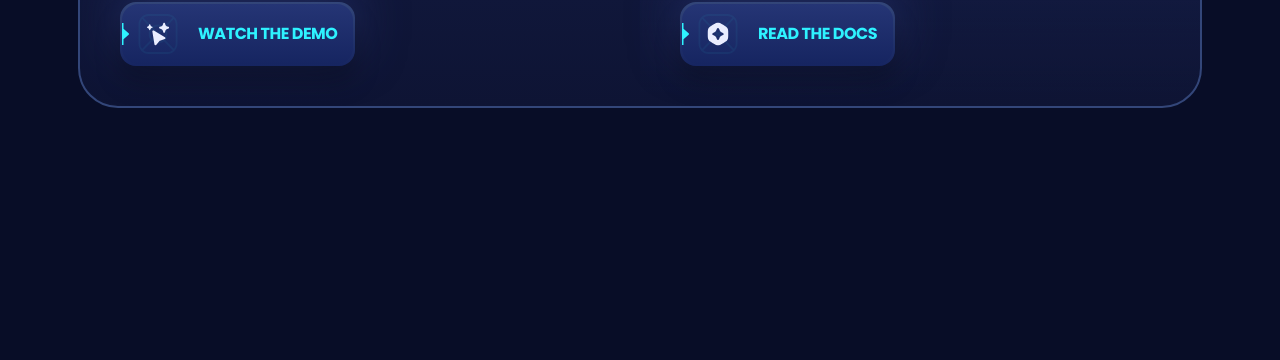
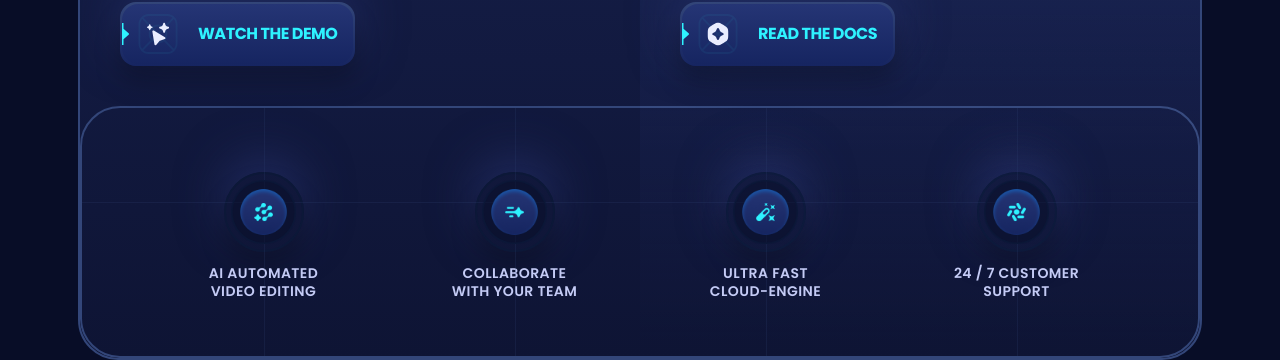
Before and after one commit to rank1git/david-portfolio, a React (Vite) app in the folder saas-landing-page/: page / in a window 1280 px wide. Shown: the part 1444-1804 px from the top of the page. Before the commit the page ends 1552 px from the top, so only its background shows below. Built offline with nearby package versions, Linux system fonts and the light colour scheme.

Commit message:
Features section and Header scroll animation

```diff
--- a/saas-landing-page/src/sections/Features.jsx
+++ b/saas-landing-page/src/sections/Features.jsx
@@ -1,6 +1,6 @@
 import React from "react";
 import { Element } from "react-scroll";
-import { features } from "../constants/Index.jsx";
+import { features, details } from "../constants/Index.jsx";
 import Button from "../components/Button";
 
 const Features = () => {
@@ -32,6 +32,24 @@
 								<Button icon={button.icon}>{button.title}</Button>
 							</div>
 						))}
+						<ul className='relative flex justify-around flex-grow px-[5%] border-2 border-s3 rounded-7xl max-md:hidden'>
+							<div className='absolute bg-s3/20 top-[38%] left-0 right-0 w-full h-[1px] z-10' />
+							{details.map(({ id, icon, title }) => (
+								<li key={id} className='relative pt-16 px-4 pb-14'>
+									<div className='absolute top-0 bottom-0 left-1/2 bg-s3/20 w-[1px] h-full z-10' />
+									<div className='flex items-center justify-center mx-auto mb-3 border-2 border-s2 rounded-full hover:border-s4 transition-all duraton-500 shadow-500 size-20'>
+										<img
+											src={icon}
+											alt={title}
+											className='size-17/20 object-contain z-20'
+										/>
+									</div>
+									<h3 className='relative z-2 max-w-36 mx-auto my-0 base-small text-center uppercase'>
+										{title}
+									</h3>
+								</li>
+							))}
+						</ul>
 					</div>
 				</div>
 			</Element>
--- a/saas-landing-page/src/sections/Header.jsx
+++ b/saas-landing-page/src/sections/Header.jsx
@@ -1,5 +1,5 @@
 import { Link as LinkScroll } from "react-scroll";
-import { useState } from "react";
+import { useEffect, useState } from "react";
 import clsx from "clsx";
 
 const NavLink = ({ title }) => (
@@ -10,9 +10,27 @@
 
 const Header = () => {
 	const [isOpen, setIsOpen] = useState(false);
+	const [hasScrolled, setHasScrolled] = useState(false);
+
+	useEffect(() => {
+		const handleScroll = () => {
+			setHasScrolled(window.scrollY > 32);
+		};
+		window.addEventListener("scroll", handleScroll);
+
+		return () => {
+			window.removeEventListener("scroll", handleScroll);
+		};
+	}, []);
 
 	return (
-		<header className='fixed top-0 left-0 z-50 w-full py-10'>
+		<header
+			className={clsx(
+				"fixed top-0 left-0 z-50 w-full py-10 transition-all duration-500 max-lg:py-4",
+				hasScrolled &&
+					"transition-all duration-500 py-2 bg-black-100 backdrop-blur-[8px]"
+			)}
+		>
 			<div className='container flex h-14 item-center max-lg:px-5'>
 				<a className='lg:hidden flex-1 cursor-pointer z-2'>
 					<img src='/images/xora.svg' width={115} height={55} alt='logo' />
```
